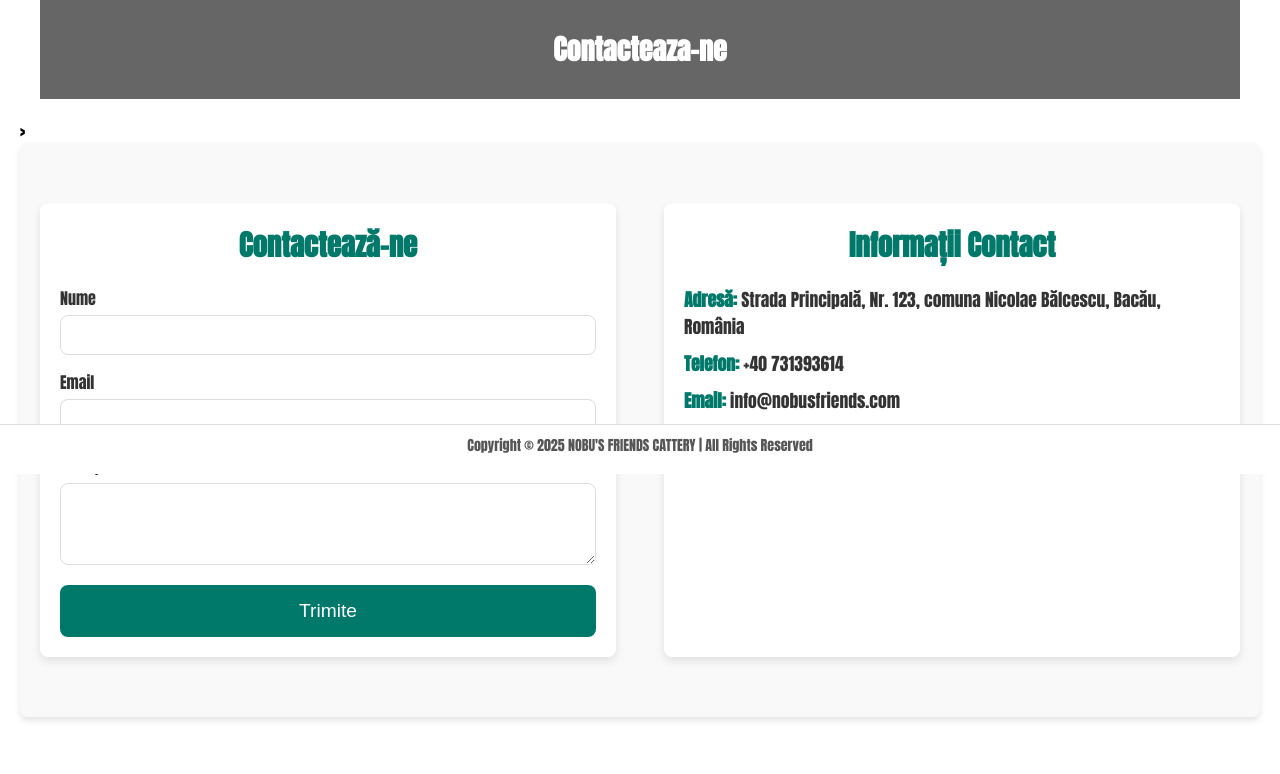
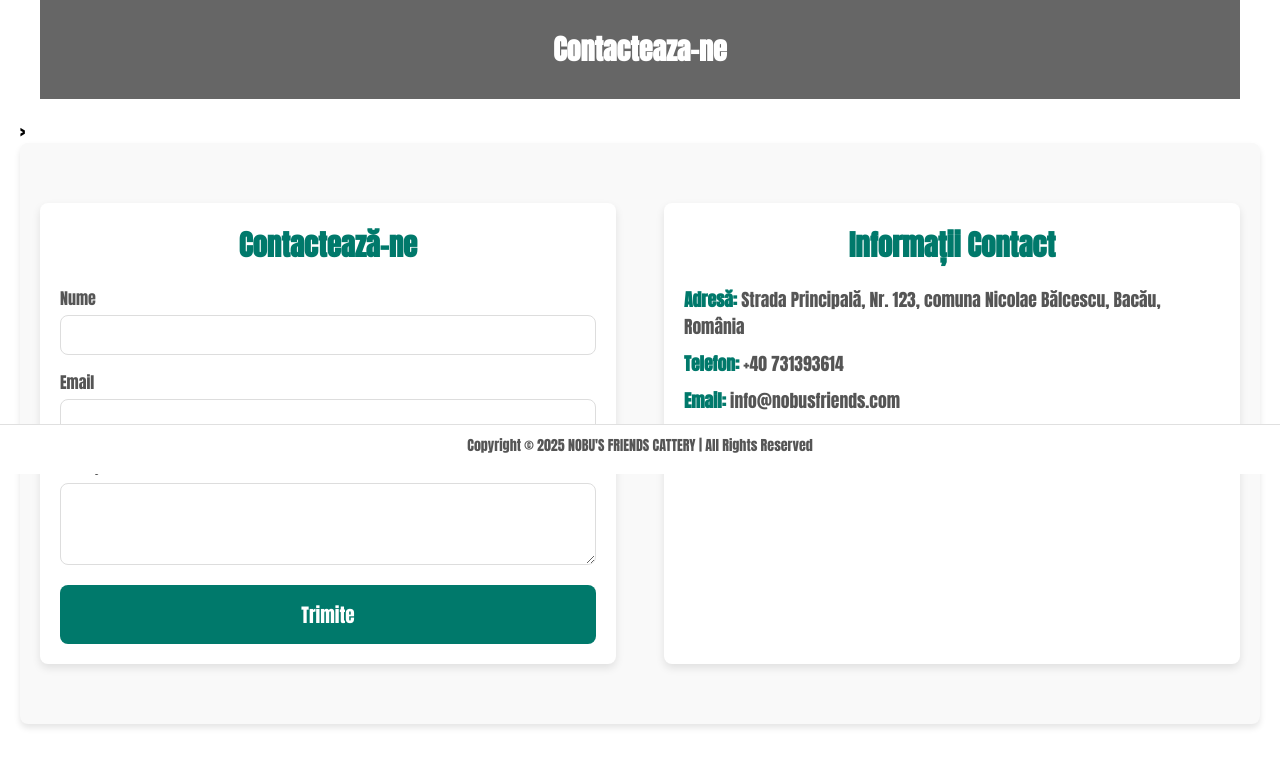
Before and after one commit to jeleanupaul98/Cattery, a Flask app: page /contact in a window 1280 px wide. Shown: the part 326-1100 px from the top of the page. Before the commit the page ends 1047 px from the top, so only its background shows below. Run offline with Flask 3, Linux system fonts and the light colour scheme; some web fonts are replaced.

Commit message:
modified contact form text

```diff
--- a/flask_app/static/index.css
+++ b/flask_app/static/index.css
@@ -838,7 +838,8 @@ main {
 .contact-form-container label {
     display: block;
     font-size: 1em;
-    color: #333;
+    color: #555;
+    font-family: "Anton";
     margin-bottom: 5px;
 }
 
@@ -854,6 +855,7 @@ main {
 .contact-form-container button.cta-button {
     background-color: #00796B;
     color: white;
+    font-family: "Anton", "sans-serif";
     padding: 15px 30px;
     font-size: 1.2em;
     border: none;
@@ -888,6 +890,7 @@ main {
 .contact-info-container li {
     margin-bottom: 10px;
     font-size: 1.1em;
+    color: #555;
 }
 
 .contact-info-container strong {
```
